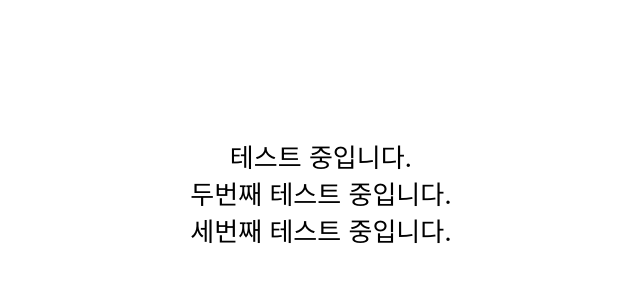
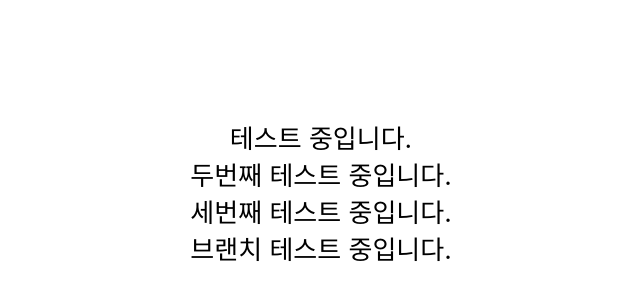
Before and after one commit to hansangho51/JoMyeong, a React (Create React App) app: page / in a window 1280 px wide. Shown: the part 208-508 px from the top of the page, without its empty margins (319-959 px from the left). Built offline with nearby package versions, Linux system fonts and the light colour scheme.

Commit message:
브랜치 테스트

```diff
--- a/src/App.js
+++ b/src/App.js
@@ -8,6 +8,8 @@ function App() {
         테스트 중입니다.<br/>
         두번째 테스트 중입니다.<br/>
         세번째 테스트 중입니다.
+        <br/>
+        브랜치 테스트 중입니다.
       </header>
     </div>
   );
```
